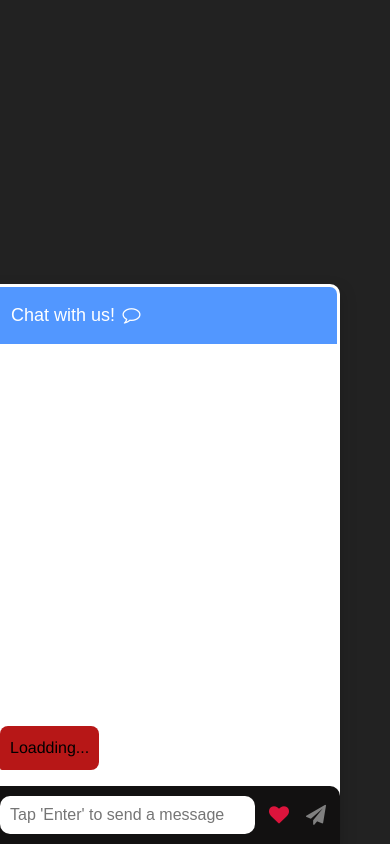
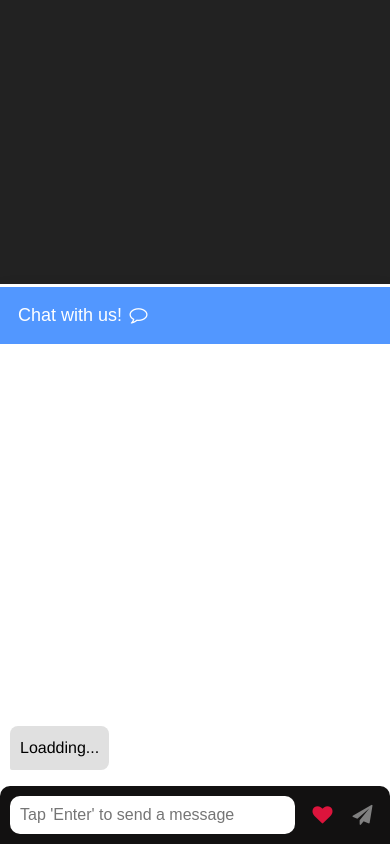
Before and after one commit to AddisBelayhu/ChatBot, a plain HTML site: page index.html in a window 390 px wide. Both pictures are taken after a click on the button "Chat with us!". Drawn offline with nearby package versions, Linux system fonts and the light colour scheme.

Commit message:
javascript cone snippet is added

```diff
--- a/chat.css
+++ b/chat.css
@@ -18,13 +18,13 @@
     border: 3px solid white;
     border-bottom: none;
 }
-/*
+
 .content {
     max-height: 0;
     overflow:hidden;
     transition: max-height 0.2s ease-out;
     background-color: white;
-}*/
+}
 
 .full-chat-block {
     width: 350px;
@@ -128,7 +128,7 @@
 .botText span {
     line-height: 1.5em;
     display: inline-block;
-    background: #b71717;
+    background: #e0e0e0;
     padding: 10px;
     border-radius: 8px;
     border-bottom-left-radius: 2px;
@@ -136,3 +136,33 @@
     margin-left: 10px;
     animation: floatup .5s forwards;
 }
+
+@keyframes floatup {
+    from {
+        transform: translateY(14px);
+        opacity: .0;
+    }
+    to {
+        transform: translateY(0px);
+        opacity: 1;
+    }
+}
+
+@media screen and (max-width:600px) {
+    .full-chat-block {
+        width: 100%;
+        border-radius: 0px;
+    }
+    .chat-bar-collapsible {
+        position: fixed;
+        bottom: 0;
+        right: 0;
+        width: 100%;
+    }
+    .collapsible {
+        width: 100%;
+        border: 0px;
+        border-top:3px solid white;
+        border-radius:0px;
+    }
+}
--- a/chat.js
+++ b/chat.js
@@ -0,0 +1,36 @@
+//collapsible
+
+var coll = document.getElementsByClassName("collapsible");
+
+for (let i=0; i < coll.length; i++) {
+    coll[i].addEventListener("click", function(){
+        this.classList.toggle("active");
+
+        var content = this.nextElementSibling;
+
+        if(content.style.maxHeight) {
+            content.style.maxHeight = null;
+        }else {
+             content.style.maxHeight = content.scrollHeight + "px";
+        }
+    });
+}
+
+//producing time
+
+function getTime(){
+    let today = new Date();
+    hours = today.getHours();
+    minutes = today.getMinutes();
+
+    if (hours < 10) {
+        hours = "0" + hours;
+    }
+
+    if (minutes < 10) {
+        minutes = "0" + minutes;
+    }
+
+    let time = hours + ":" + minutes;
+    return time;
+}
```
Also changed, not shown: index.html (indentation only).
